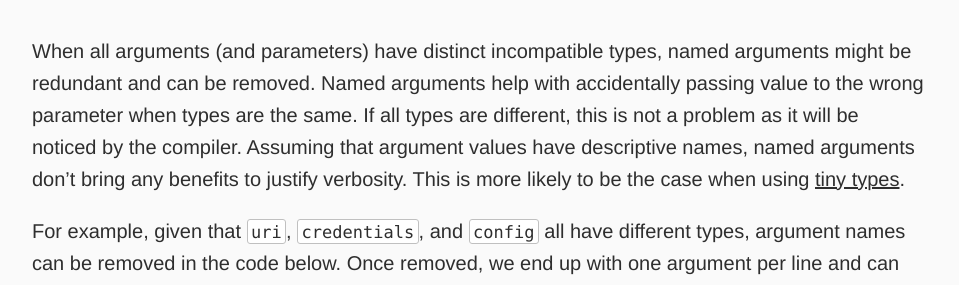
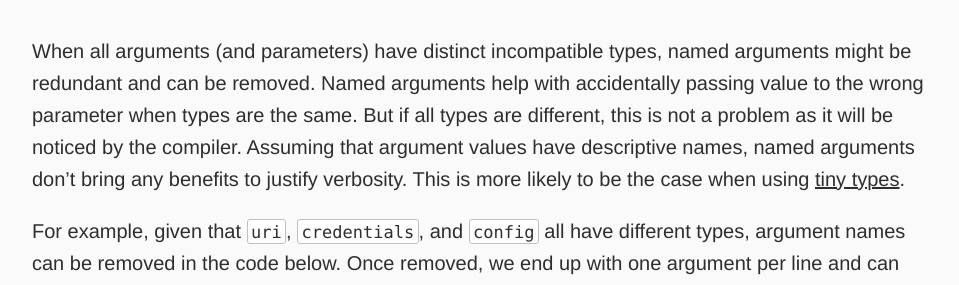
Before and after one commit to dkandalov/dkandalov.github.io, a Jekyll site: the page built from _posts/2023-12-26-tidy-kotlin.md, in a window 1280 px wide and 900 px high, scrolled down 9554 px. Shown: the part 220-505 px from the top of the window, without its empty margins (160-1119 px from the left). Built offline with Jekyll 4.4.1, drawn with Linux system fonts in a browser that asks for light colours; our own code applies the rules of GitHub Pages for plain Markdown files; some of the changed text lies outside the part shown.

Commit message:
updated tidy-kotlin

```diff
--- a/_posts/2023-12-26-tidy-kotlin.md
+++ b/_posts/2023-12-26-tidy-kotlin.md
@@ -215,7 +215,7 @@ What if some of the arguments have multiple usages (for example, if `uri` was pa
 
 
 ### Remove argument names when all types are distinct
-When all arguments (and parameters) have distinct incompatible types, named arguments might be redundant and can be removed. Named arguments help with accidentally passing value to the wrong parameter when types are the same. If all types are different, this is not a problem as it will be noticed by the compiler. Assuming that argument values have descriptive names, named arguments don't bring any benefits to justify verbosity. This is more likely to be the case when using [tiny types](#use-tiny-types).
+When all arguments (and parameters) have distinct incompatible types, named arguments might be redundant and can be removed. Named arguments help with accidentally passing value to the wrong parameter when types are the same. But if all types are different, this is not a problem as it will be noticed by the compiler. Assuming that argument values have descriptive names, named arguments don't bring any benefits to justify verbosity. This is more likely to be the case when using [tiny types](#use-tiny-types).
 
 For example, given that `uri`, `credentials`, and `config` all have different types, argument names can be removed in the code below. Once removed, we end up with one argument per line and can [put them on one line](#put-arguments-on-one-line).
 <kotlin>
```
Also changed, not shown: other parts of _posts/2023-12-26-tidy-kotlin.md (+1 -1 lines).
